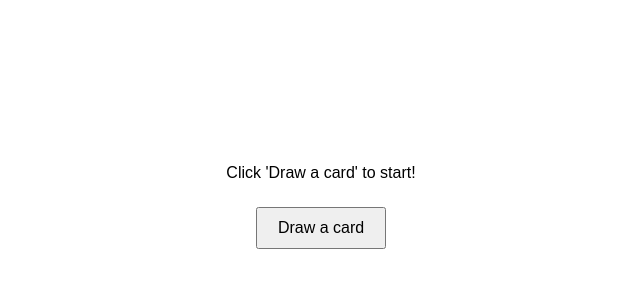
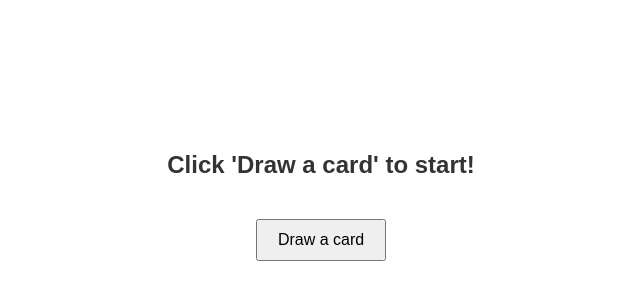
Before and after one commit to moggisen/CardGame, a website built with Vite: page index.html in a window 1280 px wide. Shown: the part 194-494 px from the top of the page, without its empty margins (319-959 px from the left). Built offline with nearby package versions, Linux system fonts and the light colour scheme.

Commit message:
Fixade border på korten

```diff
--- a/src/style.css
+++ b/src/style.css
@@ -34,9 +34,11 @@ body {
 
 .red {
   color: red;
+  border-color: #ff3636;
 }
 .black {
   color: black;
+  border-color: #333;
 }
 
 button {
@@ -45,3 +47,11 @@ button {
   font-size: 16px;
   cursor: pointer;
 }
+
+#app {
+  font-size: 24px;
+  font-weight: bold;
+  margin-bottom: 15px;
+  color: #333;           /* textfärg */
+  text-align: center;     /* centrera texten */
+}
```
